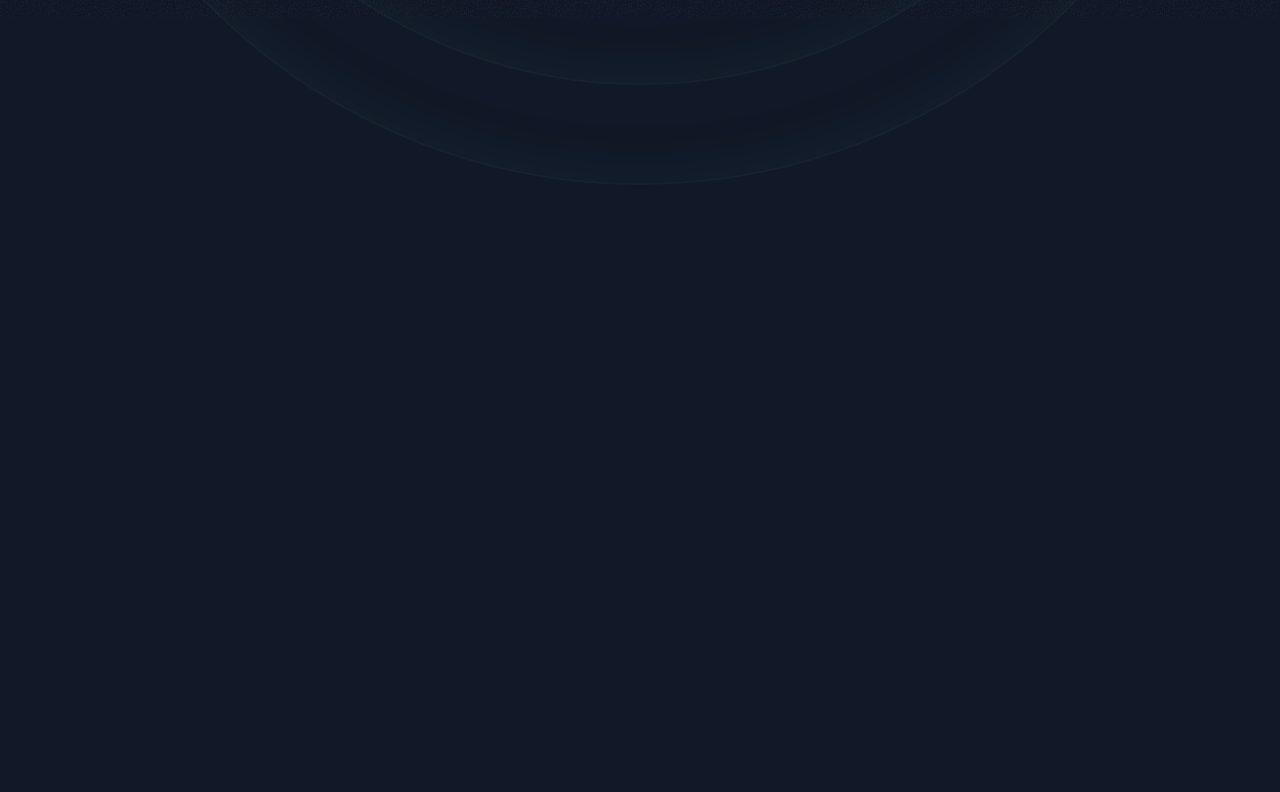
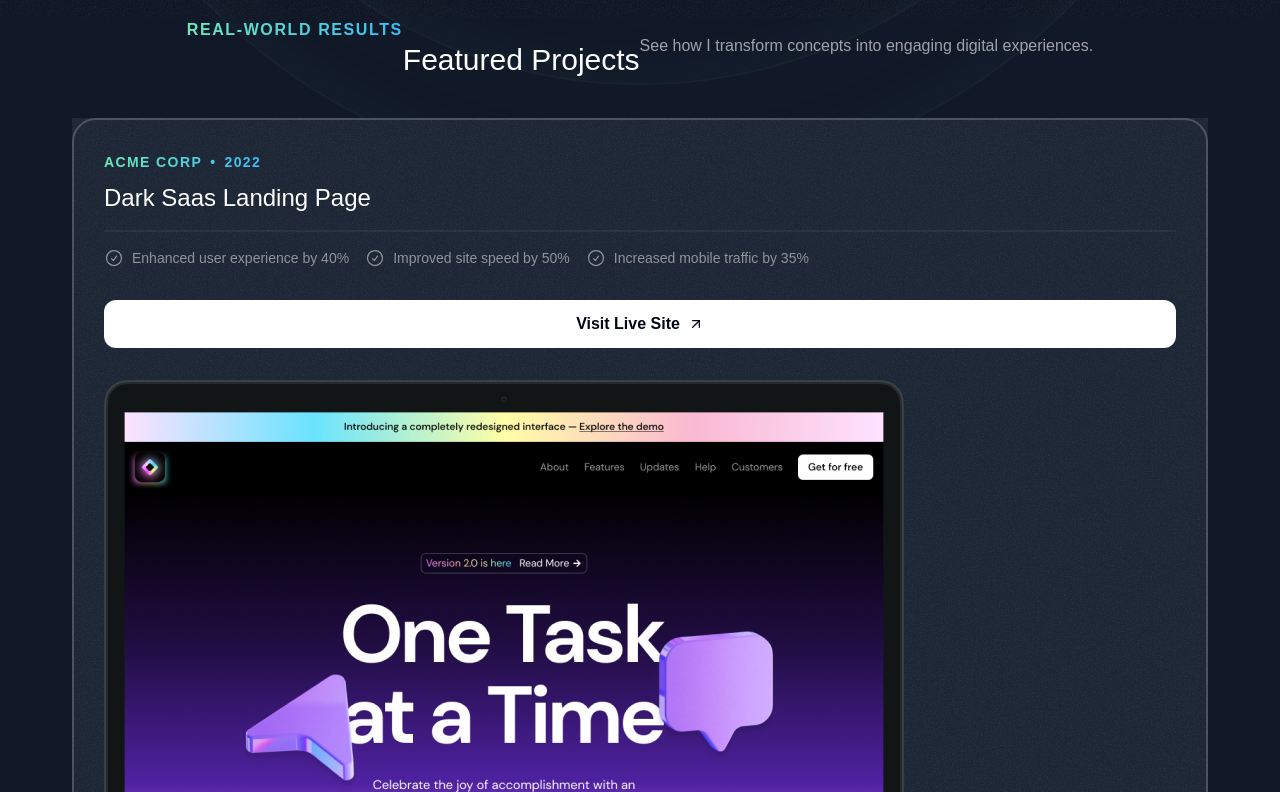
Before and after one commit to Feddane/Portfolio, a Next.js app in the folder frontend-tribe-single-page-dev-portfolio-resource-bundle/starter-template/: page / in a window 1280 px wide. Shown: the part 868-1660 px from the top of the page. Before the commit the page ends 1053 px from the top, so only its background shows below. Built offline with nearby package versions, Linux system fonts and the light colour scheme; a web font is replaced by a local one.

Commit message:
Featured Project

```diff
--- a/frontend-tribe-single-page-dev-portfolio-resource-bundle/starter-template/src/app/page.tsx
+++ b/frontend-tribe-single-page-dev-portfolio-resource-bundle/starter-template/src/app/page.tsx
@@ -1,11 +1,13 @@
 import { Header } from "../sections/Header";
 import { HeroSection } from "../sections/Hero";
+import {ProjectsSection} from "../sections/Projects";
 
 export default function Home() {
   return (
     <div>
       <Header />
       <HeroSection />
+      <ProjectsSection />
     </div>
   );
 }
--- a/frontend-tribe-single-page-dev-portfolio-resource-bundle/starter-template/src/sections/Projects.tsx
+++ b/frontend-tribe-single-page-dev-portfolio-resource-bundle/starter-template/src/sections/Projects.tsx
@@ -1,6 +1,10 @@
 import darkSaasLandingPage from "@/assets/images/dark-saas-landing-page.png";
 import lightSaasLandingPage from "@/assets/images/light-saas-landing-page.png";
 import aiStartupLandingPage from "@/assets/images/ai-startup-landing-page.png";
+import Image from 'next/image';
+import CheckCircleIcon from "@/assets/icons/check-circle.svg";
+import ArrowUpRightIcon from "@/assets/icons/arrow-up-right.svg";
+import grainImage from "../assets/images/grain.jpg";
 
 const portfolioProjects = [
   {
@@ -42,5 +46,48 @@
 ];
 
 export const ProjectsSection = () => {
-  return <div>Projects Section</div>;
+  return <div>
+    <section className="pb-16 ">
+      <div className="container">
+        <div className="flex justify-center">
+          <p className="uppercase font-semibold tracking-widest bg-gradient-to-r from-emerald-300 to-sky-400 text-center bg-clip-text text-transparent">Real-world Results</p>
+          <h2 className="font-serif text-3xl text-center mt-6">Featured Projects</h2>
+          <p className="text-center text-white/60 mt-4">See how I transform concepts into engaging digital experiences.</p>
+        </div>
+        <div className="flex flex-col mt-10 gapt-14">
+          {portfolioProjects.map((project) => (
+            <div key={project.title} className="bg-gray-800 relative z-0 overlfow-hidden after:content-[''] after:absolute after:inset-0  after:outline-2 after:outline after:-outline-offset-2 after:z-10 after:rounded-3xl after:outline-white/20 px-8 pt-8">
+              <div className="absolute inset-0 -z-10 opacity-5" style={
+                {
+                  backgroundImage: `url(${grainImage.src})`,
+                }
+              }></div>
+                <div className="bg-gradient-to-r from-emerald-300 to-sky-400 inline-flex gap-2 font-bold uppercase tracking-widest text-sm text-transparent bg-clip-text ">
+                  <span>{project.company}</span>
+                  <span>&bull;</span>
+                  <span>{project.year}</span>
+                </div>
+              <h3 className="font-serif text-2xl mt-2">{project.title}</h3>
+              <hr className="border-t-2 border-white/5 mt-4" />
+              <ul className="flex felx-col gap-4 mt-4">
+                {project.results.map((result) => (
+                  <li className="flex gap-2 text-sm text-white/50">
+                    <CheckCircleIcon className="size-5"/>
+                    <span>{result.title}</span>
+                    </li>
+                ))}
+              </ul>
+              <a href={project.link}>
+                <button className="bg-white text-gray-950 h-12 w-full rounded-xl font-semibold inline-flex items-center justify-center gap-2 mt-8">
+                  <span>Visit Live Site</span>
+                  <ArrowUpRightIcon className="size-4"/>
+                </button>
+              </a>
+              <Image src={project.image} alt={project.title} className="mt-8 -mb-4"/>
+            </div>
+          ))}
+        </div>
+      </div>
+    </section>
+  </div>;
 };
```
